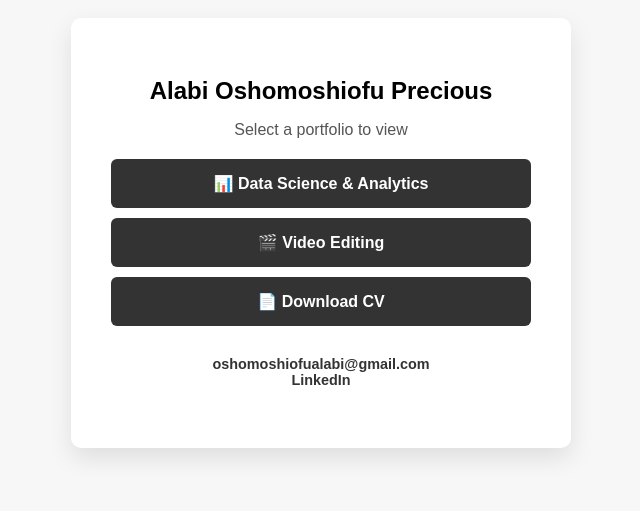
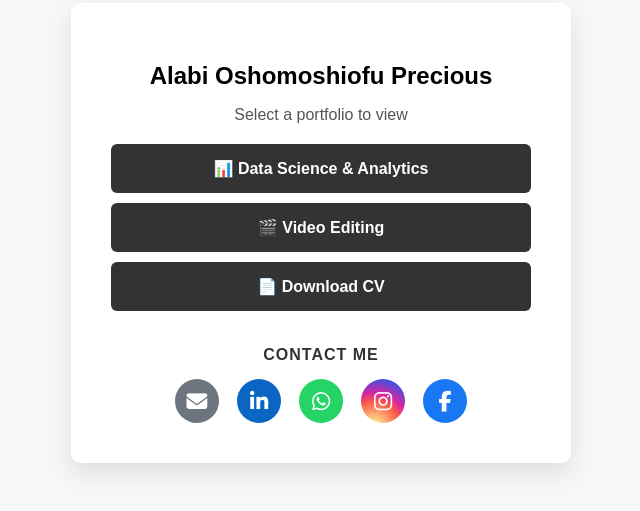
Before and after one commit to oshos/oshos.github.io, a plain HTML site: page index.html in a window 1280 px wide. Shown: the part 167-678 px from the top of the page, without its empty margins (319-959 px from the left). Drawn offline with Linux system fonts and the light colour scheme.

Commit message:
Update index.html with social icons and styles

```diff
--- a/index.html
+++ b/index.html
@@ -4,6 +4,10 @@
   <meta charset="UTF-8" />
   <meta name="viewport" content="width=device-width, initial-scale=1.0" />
   <title>Alabi Oshomoshiofu Precious | Portfolio</title>
+
+  <!-- Font Awesome Icons -->
+  <link rel="stylesheet" href="https://cdnjs.cloudflare.com/ajax/libs/font-awesome/6.5.1/css/all.min.css">
+
   <style>
     body {
       font-family: Arial, sans-serif;
@@ -14,6 +18,7 @@
       justify-content: center;
       margin: 0;
     }
+
     .container {
       background: white;
       padding: 40px;
@@ -23,13 +28,16 @@
       max-width: 420px;
       width: 90%;
     }
+
     h2 {
       margin-bottom: 10px;
     }
+
     p {
       color: #555;
       margin-bottom: 20px;
     }
+
     a.button {
       display: block;
       text-decoration: none;
@@ -40,30 +48,92 @@
       margin: 10px 0;
       font-weight: bold;
     }
+
     a.button:hover {
       background: #555;
     }
+
     .cv-button {
       background: #0066cc;
     }
+
     .cv-button:hover {
       background: #004f99;
     }
+
+    /* CONTACT SECTION */
     .contact {
-      margin-top: 30px;
-      font-size: 0.9rem;
-      color: #666;
+      margin-top: 35px;
     }
-    .contact a {
+
+    .contact h3 {
+      margin-bottom: 15px;
+      font-size: 1rem;
       color: #333;
+      letter-spacing: 1px;
+      text-transform: uppercase;
+    }
+
+    .social-icons {
+      display: flex;
+      justify-content: center;
+      gap: 18px;
+    }
+
+    .social-icons a {
+      position: relative;
+      font-size: 1.3rem;
+      width: 44px;
+      height: 44px;
+      border-radius: 50%;
+      display: flex;
+      align-items: center;
+      justify-content: center;
+      color: white;
       text-decoration: none;
-      font-weight: bold;
+      transition: transform 0.3s ease, box-shadow 0.3s ease;
     }
-    .contact a:hover {
-      text-decoration: underline;
+
+    .social-icons a:hover {
+      transform: translateY(-4px);
+      box-shadow: 0 8px 15px rgba(0,0,0,0.2);
+    }
+
+    /* BRAND COLORS */
+    .email { background: #6c757d; }
+    .linkedin { background: #0a66c2; }
+    .whatsapp { background: #25d366; }
+    .instagram {
+      background: radial-gradient(circle at 30% 110%,
+      #fdf497 0%, #fdf497 5%, #fd5949 45%,
+      #d6249f 60%, #285AEB 90%);
+    }
+    .facebook { background: #1877f2; }
+
+    /* TOOLTIP */
+    .social-icons a::after {
+      content: attr(data-tooltip);
+      position: absolute;
+      bottom: -38px;
+      background: #333;
+      color: white;
+      padding: 5px 8px;
+      border-radius: 4px;
+      font-size: 0.75rem;
+      white-space: nowrap;
+      opacity: 0;
+      pointer-events: none;
+      transform: translateY(-5px);
+      transition: opacity 0.3s ease, transform 0.3s ease;
+    }
+
+    .social-icons a:hover::after {
+      opacity: 1;
+      transform: translateY(0);
     }
   </style>
 </head>
+
 <body>
   <div class="container">
     <h2>Alabi Oshomoshiofu Precious</h2>
@@ -77,18 +147,37 @@
       🎬 Video Editing
     </a>
 
-    <a class="button cv-button"
-       href="Oshomoshiofu_Alabi_CV.pdf"
-       download>
+    <a class="button cv-button" href="Oshomoshiofu_Alabi_CV.pdf" download>
       📄 Download CV
     </a>
 
+    <!-- CONTACT ME -->
     <div class="contact">
-      <p>
-         <a href="mailto:oshomoshiofualabi@gmail.com">oshomoshiofualabi@gmail.com</a><br />
-         <a href="https://www.linkedin.com/in/oshomoshiofualabi" target="_blank">LinkedIn</a>
-      </p>
+      <h3>Contact Me</h3>
+
+      <div class="social-icons">
+        <a class="email" href="mailto:oshomoshiofualabi@gmail.com" data-tooltip="Email">
+          <i class="fas fa-envelope"></i>
+        </a>
+
+        <a class="linkedin" href="https://www.linkedin.com/in/oshomoshiofualabi" data-tooltip="LinkedIn">
+          <i class="fab fa-linkedin-in"></i>
+        </a>
+
+        <a class="whatsapp" href="https://wa.me/2349158518445" data-tooltip="WhatsApp">
+          <i class="fab fa-whatsapp"></i>
+        </a>
+
+        <a class="instagram" href="https://www.instagram.com/alabiprecious_" data-tooltip="Instagram">
+          <i class="fab fa-instagram"></i>
+        </a>
+
+        <a class="facebook" href="https://www.facebook.com/alabi.precious.944" data-tooltip="Facebook">
+          <i class="fab fa-facebook-f"></i>
+        </a>
+      </div>
     </div>
+
   </div>
 </body>
 </html>
```
